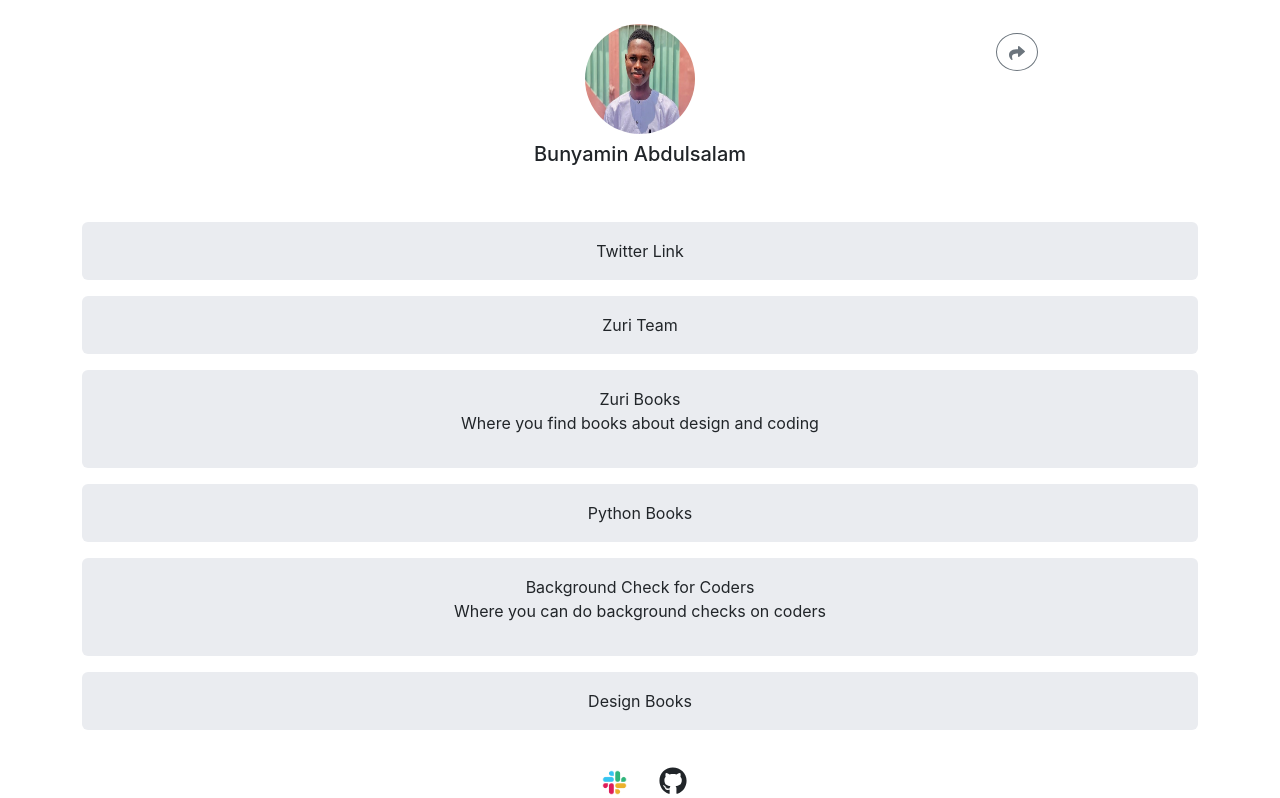
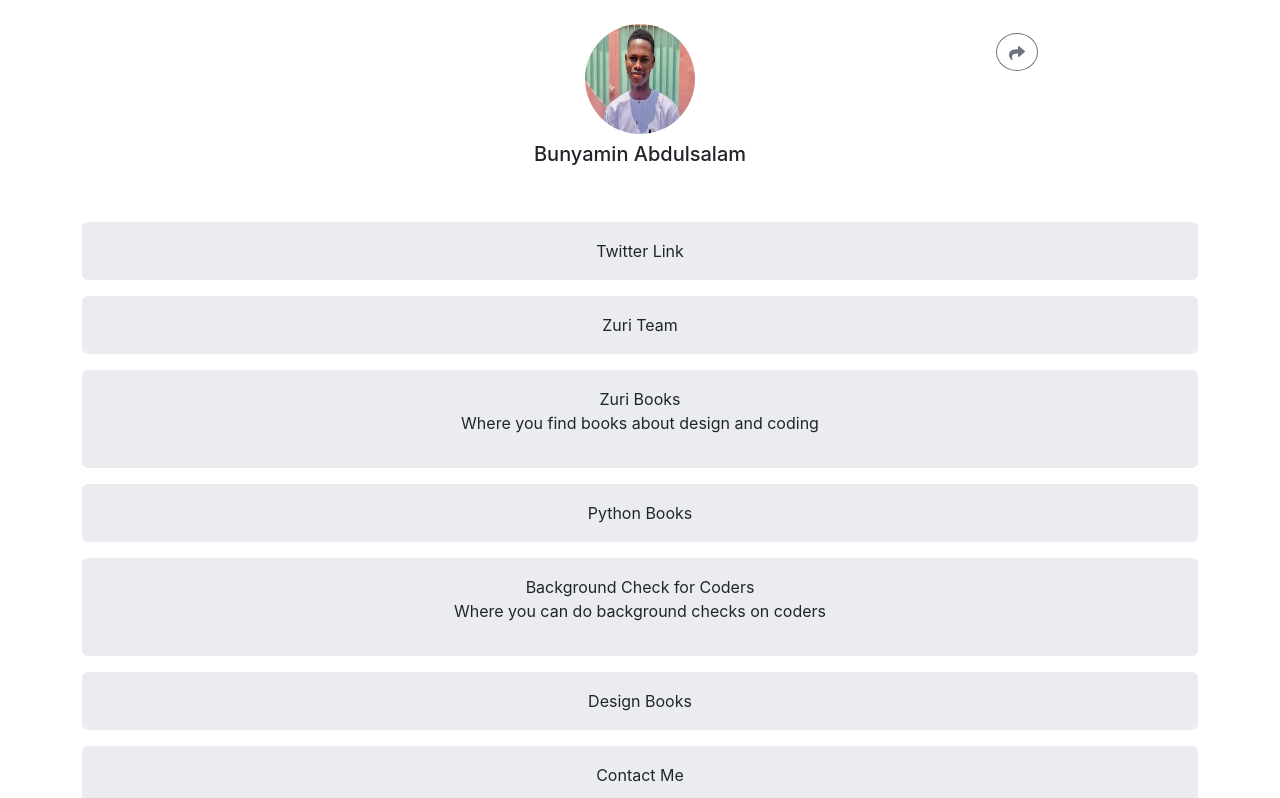
Before and after one commit to olalekan67/zuritask2, a React (Create React App) app: page / in a window 1280 px wide. Shown: the top 798 px of the page. Built offline with nearby package versions, Linux system fonts and the light colour scheme.

Commit message:
feat: i add react router to the app

```diff
--- a/package.json
+++ b/package.json
@@ -11,6 +11,7 @@
     "react-bootstrap": "^2.5.0",
     "react-dom": "^18.2.0",
     "react-icons": "^4.6.0",
+    "react-router-dom": "^6.4.3",
     "react-scripts": "5.0.1",
     "web-vitals": "^2.1.4"
   },
--- a/src/App.css
+++ b/src/App.css
@@ -29,6 +29,9 @@
   width: 25px;
   height: 25px;
 }
+.contact-input{
+  border: 1px solid black;
+}
 
 @media(max-width: 600px){
   .profile-btn{
--- a/src/App.js
+++ b/src/App.js
@@ -1,16 +1,21 @@
 import './App.css';
 import { useEffect, useState } from 'react'
-import Links from './component/Links';
-import Profile from './component/Profile';
+import { BrowserRouter as Router, Route, Routes } from 'react-router-dom';
 import Footer from './component/Footer';
+import Home from './pages/Home';
+import Contact from './pages/Contact';
 function App() {
   const [slackUname, setSlackUname] = useState('')
   useEffect(() => setSlackUname('Bunyamin Abdulsalam'), [])
   return (
     <div className="App container">
-        <Profile name={slackUname}/>
-        <Links name={slackUname}/>
+      <Router>
+        <Routes>
+          <Route path='/' element={<Home name={slackUname} />}/>
+          <Route path='/contact' element={<Contact name={slackUname}/>} />
+        </Routes>
         <Footer />
+      </Router>
     </div>
   );
 }
--- a/src/component/Links.jsx
+++ b/src/component/Links.jsx
@@ -1,5 +1,6 @@
 import React from 'react'
 // import { useState } from 'react'
+import { Link } from 'react-router-dom'
 import { FaGithub} from 'react-icons/fa'
 import slackImg from './assets/slackLogo.png'
 
@@ -26,6 +27,7 @@
                <a href="https://books.zuri.team/design-rules"  target='_blank' rel='noreferrer'>
                     <button className="btn btns w-100" id='book__design'>Design Books</button>
                </a>
+               <Link to='/contact'><button className='btn btns w-100' id='contact'>Contact Me</button></Link>
      </div>
           <div className='d-flex flex-row justify-content-center gap-3 gap-md-4 mt-2'>
           <a href="https://slack.com" target="_blank" rel="noreferrer"><img src={slackImg} alt="" className='img-fluid text-dark fs-3 mt-2 mt-md-3 mx-2 slack-img' /></a>
--- /dev/null
+++ b/src/pages/Home.jsx
@@ -0,0 +1,16 @@
+import React from 'react'
+import Profile from '../component/Profile'
+import Links from '../component/Links'
+
+
+function Home({name}) {
+
+  return (
+    <div>
+        <Profile name={name}/>
+        <Links name={name}/>
+    </div>
+  )
+}
+
+export default Home
```
Also changed, not shown: src/pages/Contact.jsx (added), 1 other file (tests, documents, lock files or other folders).
